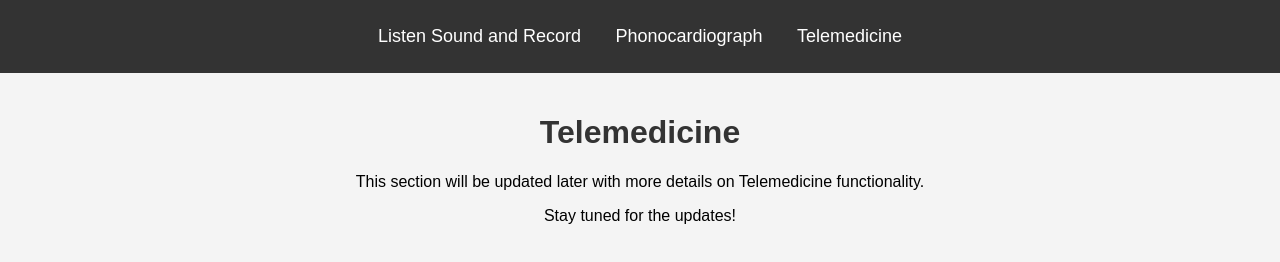
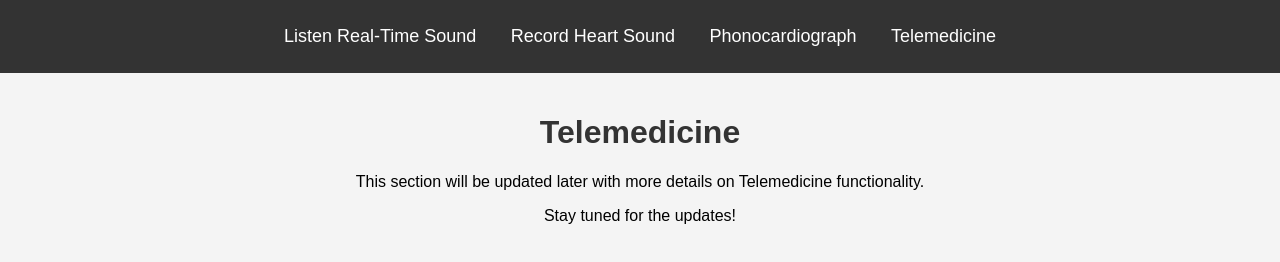
Before and after one commit to Tahmid-04/Heart_Sound_Mobile_App, a website: page page4.html in a window 1280 px wide. Drawn offline with Linux system fonts and the light colour scheme.

Commit message:
Commit 3

```diff
--- a/page4.html
+++ b/page4.html
@@ -11,9 +11,10 @@
   <!-- Navigation Bar -->
   <nav>
     <ul>
-      <li><a href="page1.html">Listen Sound and Record</a></li>
-      <li><a href="page2.html">Phonocardiograph</a></li>
-      <li><a href="page3.html">Telemedicine</a></li>
+      <li><a href="page1.html">Listen Real-Time Sound</a></li>
+      <li><a href="page2.html">Record Heart Sound</a></li>
+      <li><a href="page3.html">Phonocardiograph</a></li>
+      <li><a href="page4.html">Telemedicine</a></li>
     </ul>
   </nav>
 
```
Also changed, not shown: Page1.html (+1 -2 lines), page3.html (+5 -5 lines).
